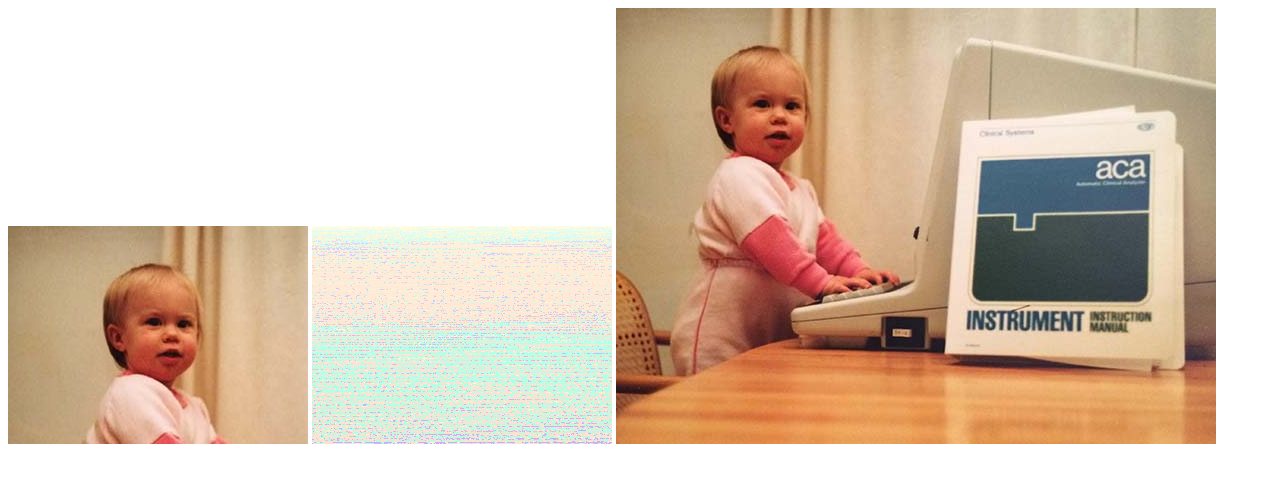
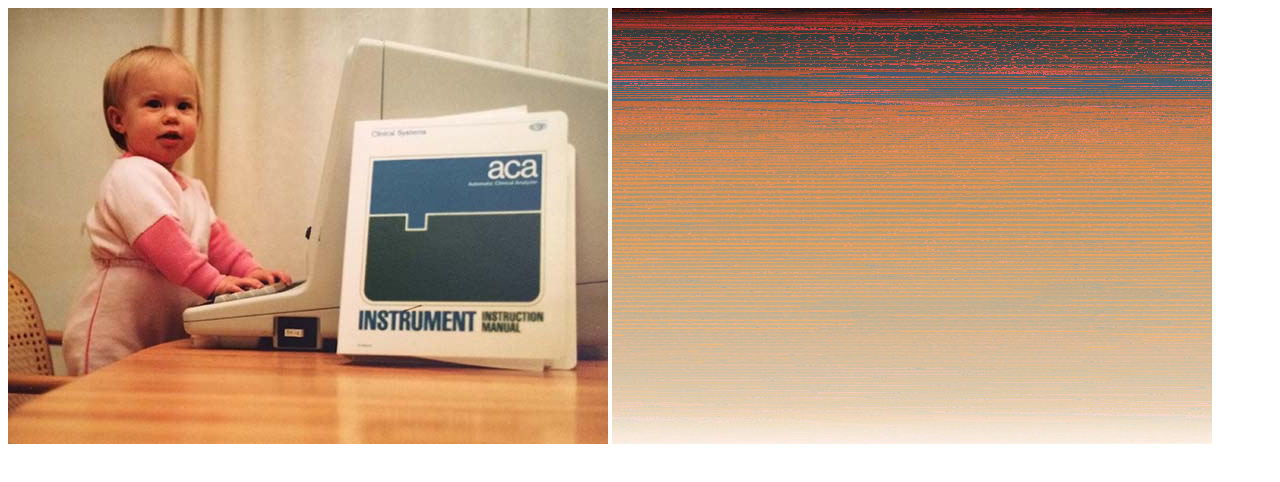
Before and after one commit to vipyne/100-days, a plain HTML site: page 7/index.html in a window 1280 px wide. Drawn offline with Linux system fonts and the light colour scheme.

Commit message:
light to dark

```diff
--- a/7/index.html
+++ b/7/index.html
@@ -1,12 +1,12 @@
 <!DOCTYPE html>
 <html>
   <head>
-    <title>colorsircles</title>
+    <title>all the pixels from dark to light</title>
   </head>
   <body id='all'>
-    <canvas id='img-canvas'></canvas>
+    <canvas id='img-canvas' style='display:none'></canvas>
+    <img id='original-img' width="600" height="436" src='../4/img/babygeek.jpg'></img>
     <canvas id='draw-canvas'></canvas>
-    <img id='original-img' width="600" height="436" src='../4/img/babygeek.jpg'></img>
 
     <script type='text/javascript' src='js/imagedata.js'></script>
   </body>
--- a/7/js/imagedata.js
+++ b/7/js/imagedata.js
@@ -1,8 +1,8 @@
 ;(function(w, d, u) {
 
   var orginalImage = document.getElementById('original-img'),
-      height = orginalImage.getAttribute('height')/2,
-      width = orginalImage.getAttribute('width')/2,
+      height = orginalImage.getAttribute('height'),
+      width = orginalImage.getAttribute('width'),
       imgCanvas = document.getElementById('img-canvas'),
       canvas = document.getElementById('draw-canvas');
 
@@ -18,36 +18,36 @@
   var imageData = imageContext.getImageData(0, 0, width, height);
   var rgbaByteArray = imageData.data;
 
-  // var sillysort = rgbaByteArray.sort(function(a, b) {
-  //   return a - b
-  // });
-
   // array to hold an array of the RGBA values
   var twoDArr = [];
 
   var red = 0,
       green = 0,
       blue = 0;
-  for (var i = 0; i < rgbaByteArray.length; i++) {
+  for (var i = 0; i < rgbaByteArray.length; i+=4) {
 
     var index = i;
 
-    twoDArr[index] = [rgbaByteArray[index],
-                      rgbaByteArray[index+1],
-                      rgbaByteArray[index+2],
-                      rgbaByteArray[index+3]]
+    twoDArr[i] = [rgbaByteArray[index],
+                  rgbaByteArray[index+1],
+                  rgbaByteArray[index+2],
+                  rgbaByteArray[index+3]]
   }
 
   // array to hold raw RGBA values... essentially flatten twoDArr
   var tempArr = [];
 
-  // sort from largest red value to smallest
+  // sort from smallest to largest green value
   var sillysortpixels = twoDArr.sort(function(a, b) {
-    return (b[0] + b[1] + b[2]) - (a[0] + a[1] + a[2]);
+    if (a[0] !== undefined && b[0] !== undefined) {
+      if (a[1] < b[1]) return -1;
+      if (b[1] < a[1]) return 1;
+      return 0;
+    }
   });
 
   for (var j = 0; j < sillysortpixels.length; j++) {
-    if (sillysortpixels[j]) {
+    if (sillysortpixels[j] && sillysortpixels[j][0] !== undefined) {
       tempArr.push(sillysortpixels[j][0]);
       tempArr.push(sillysortpixels[j][1]);
       tempArr.push(sillysortpixels[j][2]);
@@ -58,7 +58,7 @@
   var sillysort = new Uint8ClampedArray(tempArr.length);
   sillysort.set(tempArr);
 
-  var imgData = new ImageData(sillysort,300);
+  var imgData = new ImageData(sillysort, width);
   canvasContext.putImageData(imgData, 0, 0)
 
   console.log('EOF')
```
Also changed, not shown: 7/img/baby-geek-sm.png (added).
